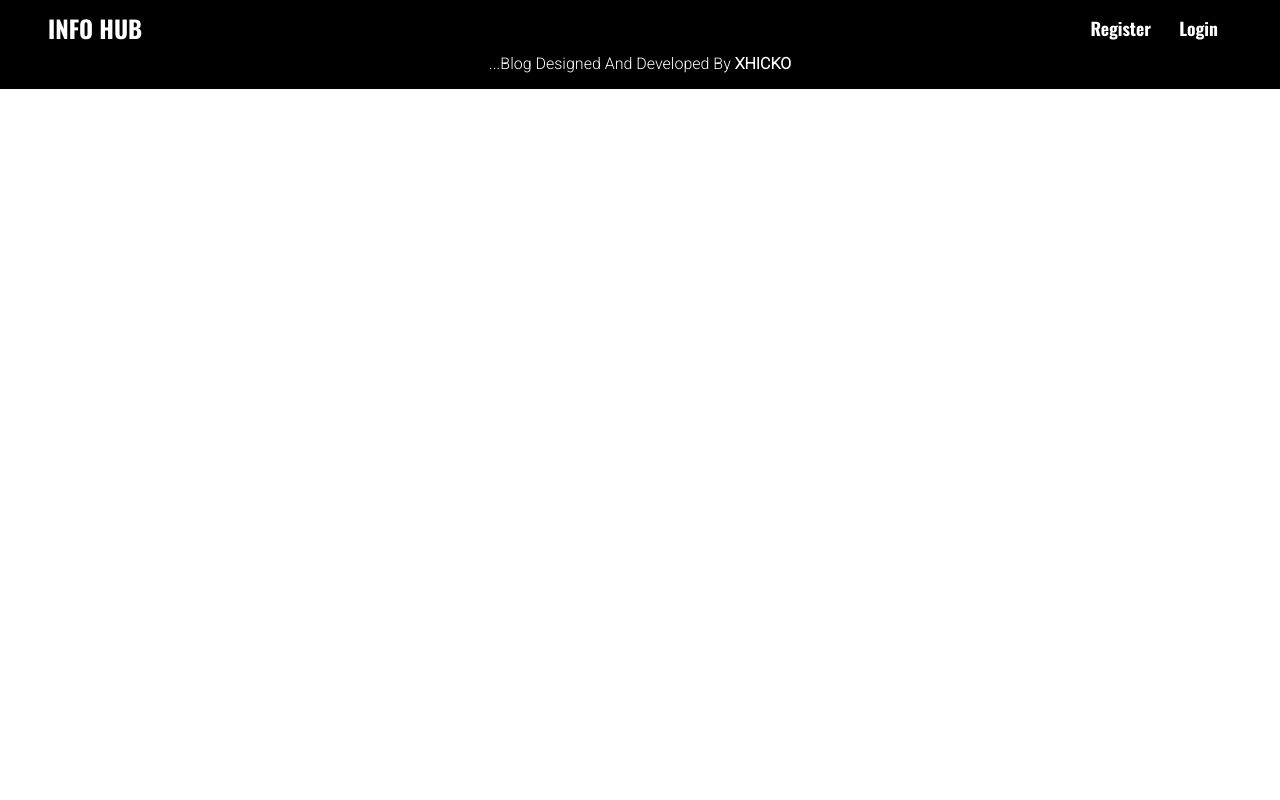
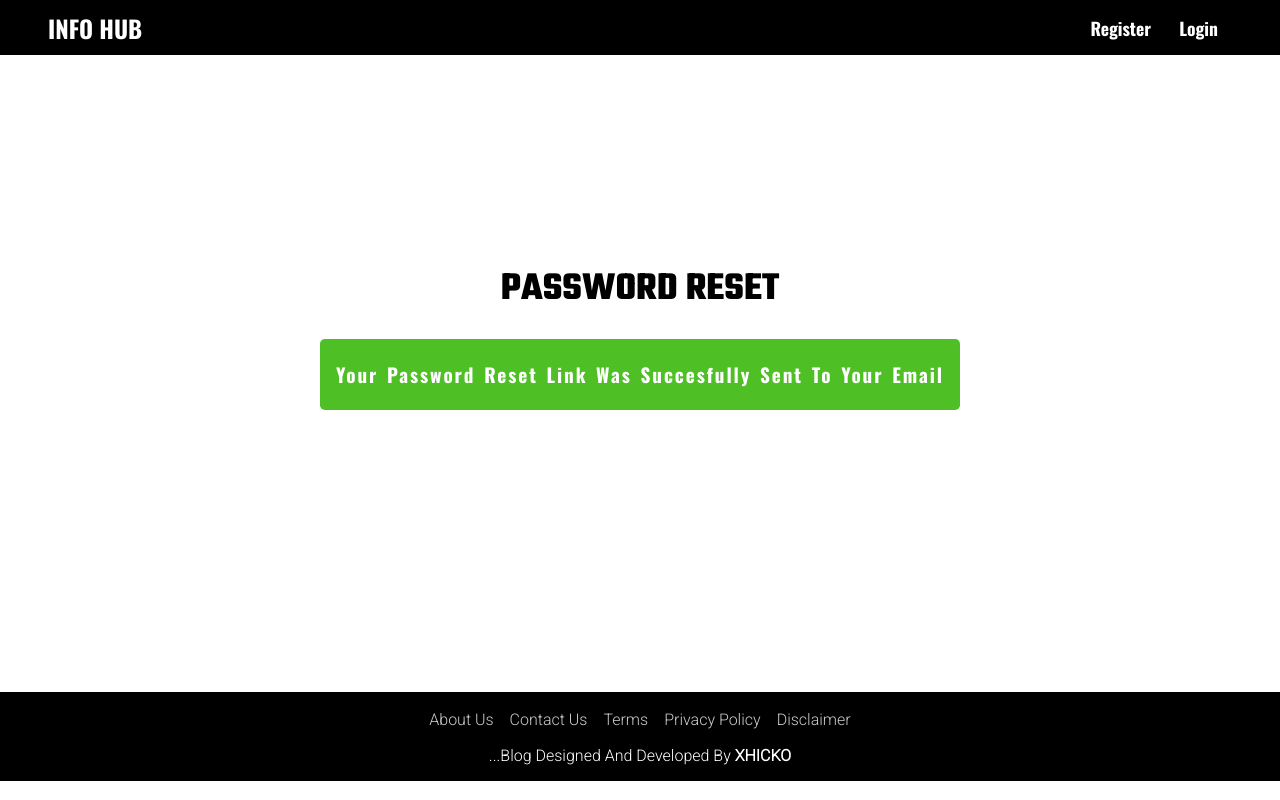
Before and after one commit to Web-By-Xhicko/Blog-0x01, a Django app: a page that uses templates/registration/password_reset_done.html in a window 1280 px wide. Run offline with Django 4.2, Linux system fonts and the light colour scheme.

Commit message:
Fixed Password Reset Email Done Page

```diff
--- a/templates/registration/password_reset_done.html
+++ b/templates/registration/password_reset_done.html
@@ -75,12 +75,12 @@
 </style>
 
 
-        <!-- <div class="Wrapper">
+        <div class="Wrapper">
             <h1>Password Reset </h1>
             <div class="Message">
                 <p>Your Password Reset link was Succesfully sent to your email</p>
             </div>
-        </div> -->
+        </div>
 
 {% include '../Base/Footer.html' %}
 {% endblock %}
```
Also changed, not shown: db.sqlite3.
